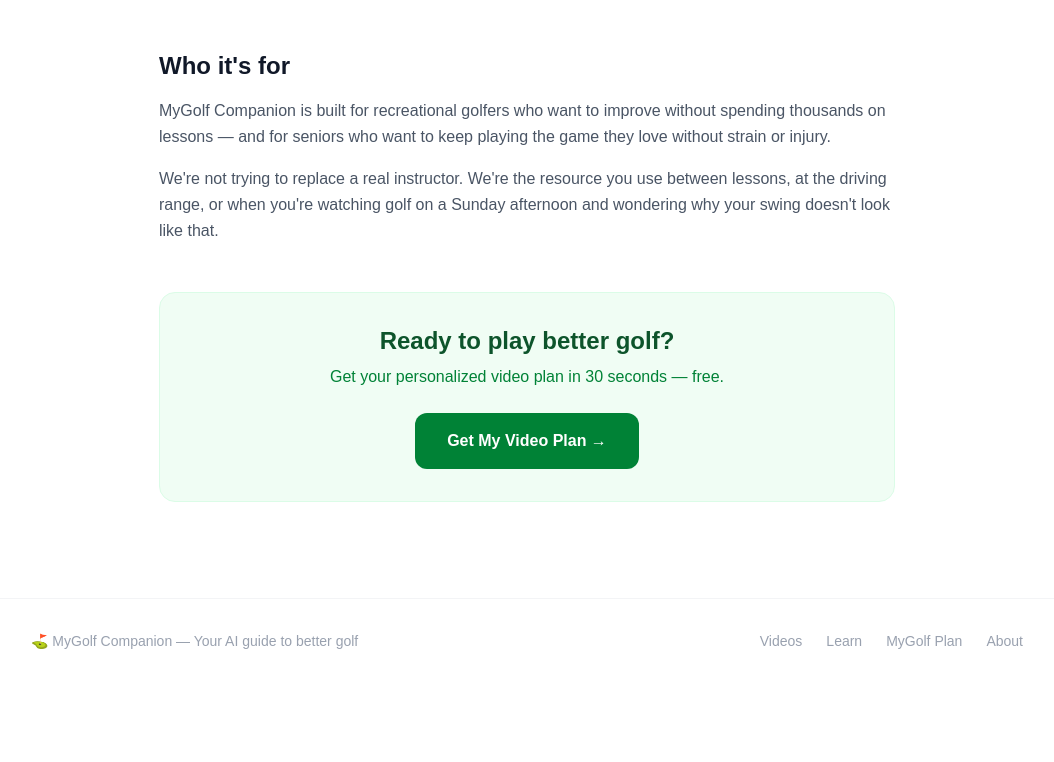
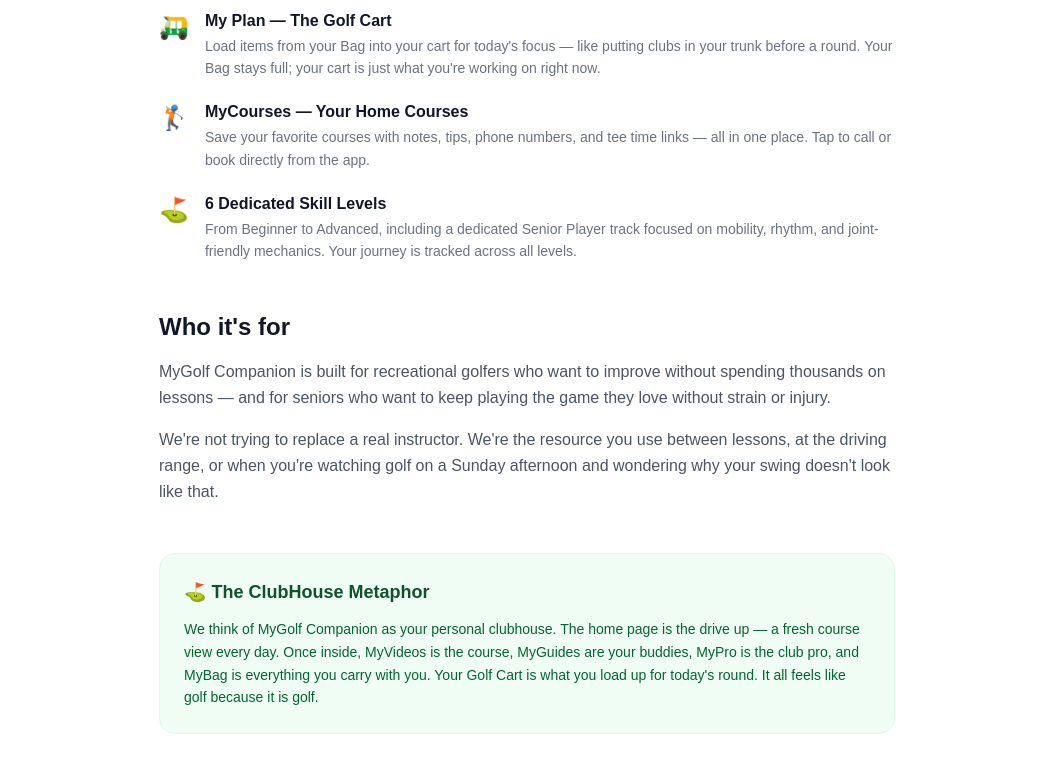
Before and after one commit to bd9356-gif/golf-ai-companion, a Next.js app: page /about in a window 1280 px wide. Shown: the part 1098-1860 px from the top of the page, without its empty margins (113-1167 px from the left). Before the commit the page ends 1781 px from the top, so only its background shows below. Built offline with nearby package versions, Linux system fonts and the light colour scheme.

Commit message:
Rotating images, auto-advance onboarding, green journey labels, about page rewrite

```diff
--- a/app/about/page.js
+++ b/app/about/page.js
@@ -3,7 +3,6 @@
 export default function AboutPage() {
   return (
     <div className="min-h-screen bg-white">
-      {/* Nav */}
       <header className="border-b border-gray-100 bg-white">
         <div className="max-w-4xl mx-auto px-4 py-4 text-center">
           <a href="/" className="hover:opacity-80 transition-opacity inline-block">
@@ -14,14 +13,11 @@ export default function AboutPage() {
       </header>
 
       <main className="max-w-3xl mx-auto px-4 py-16">
-
-        {/* Back link */}
         <button onClick={() => window.location.href='/welcome'} className="inline-flex items-center gap-1 text-sm text-gray-400 hover:text-gray-600 mb-10">← Back</button>
 
-        {/* Hero */}
         <h2 className="text-4xl font-bold text-gray-900 mb-4">About MyGolf Companion</h2>
         <p className="text-xl text-gray-500 leading-relaxed mb-12">
-          We built MyGolf Companion because most golfers want to improve but don't know where to start — and the internet is full of conflicting advice.
+          We built MyGolf Companion for golfers who want to improve without the guesswork — a personal clubhouse of curated videos, expert guides, and AI coaching matched to your game.
         </p>
 
         {/* Mission */}
@@ -35,16 +31,46 @@ export default function AboutPage() {
           </p>
         </div>
 
-        {/* What we offer */}
+        {/* What's inside */}
         <div className="mb-12">
-          <h3 className="text-2xl font-bold text-gray-900 mb-6">What MyGolf Companion offers</h3>
+          <h3 className="text-2xl font-bold text-gray-900 mb-6">What's inside MyClubHouse</h3>
           <div className="space-y-5">
             {[
-              { icon: '🎬', title: '767 curated instructional videos', desc: 'Hand-picked from the best golf coaches on YouTube — scored and categorized by AI for quality and relevance.' },
-              { icon: '🎯', title: 'Personalized video plans', desc: 'Tell us your skill level and we build a focused video plan matched to your game. No more scrolling through hundreds of videos hoping to find the right one.' },
-              { icon: '📖', title: 'Expert articles', desc: 'Practical golf articles written with AI covering swing tips, course management, the mental game, and fitness — all matched to your skill level.' },
-              { icon: '🤖', title: 'Ask MyGolf AI', desc: 'An AI golf coach available 24/7 to answer your questions about your swing, course strategy, practice drills, or anything else golf-related.' },
-              { icon: '⛳', title: '6 dedicated skill levels', desc: 'Including a dedicated Senior Player track focused on mobility, rhythm, and joint-friendly mechanics.' },
+              {
+                icon: '🎬',
+                title: 'MyVideos — The Course',
+                desc: '767 hand-picked instructional videos scored and categorized by AI — matched to your skill level and what you\'re working on.'
+              },
+              {
+                icon: '📖',
+                title: 'MyGuides — The Buddies',
+                desc: 'Expert articles covering swing tips, course management, the mental game, and fitness — all matched to your skill level and filterable by topic.'
+              },
+              {
+                icon: '🎓',
+                title: 'MyPro — Ask the Club Pro',
+                desc: 'Your AI golf coach available 24/7. Ask anything about your swing, course strategy, practice drills, or scoring — and save the answers to your Bag.'
+              },
+              {
+                icon: '🏌️',
+                title: 'MyBag — Your Golf Bag',
+                desc: 'Save videos, guides, and AI answers as you go. Everything you\'ve collected lives in your Bag, organized by your skill journey. Nothing ever gets lost.'
+              },
+              {
+                icon: '🛺',
+                title: 'My Plan — The Golf Cart',
+                desc: 'Load items from your Bag into your cart for today\'s focus — like putting clubs in your trunk before a round. Your Bag stays full; your cart is just what you\'re working on right now.'
+              },
+              {
+                icon: '🏌️',
+                title: 'MyCourses — Your Home Courses',
+                desc: 'Save your favorite courses with notes, tips, phone numbers, and tee time links — all in one place. Tap to call or book directly from the app.'
+              },
+              {
+                icon: '⛳',
+                title: '6 Dedicated Skill Levels',
+                desc: 'From Beginner to Advanced, including a dedicated Senior Player track focused on mobility, rhythm, and joint-friendly mechanics. Your journey is tracked across all levels.'
+              },
             ].map(({ icon, title, desc }) => (
               <div key={title} className="flex gap-4">
                 <span className="text-2xl shrink-0 mt-0.5">{icon}</span>
@@ -68,28 +94,34 @@ export default function AboutPage() {
           </p>
         </div>
 
+        {/* The metaphor */}
+        <div className="mb-12 bg-green-50 border border-green-100 rounded-2xl p-6">
+          <h3 className="text-lg font-bold text-green-900 mb-3">⛳ The ClubHouse Metaphor</h3>
+          <p className="text-sm text-green-800 leading-relaxed">
+            We think of MyGolf Companion as your personal clubhouse. The home page is the drive up — a fresh course view every day. Once inside, MyVideos is the course, MyGuides are your buddies, MyPro is the club pro, and MyBag is everything you carry with you. Your Golf Cart is what you load up for today's round. It all feels like golf because it is golf.
+          </p>
+        </div>
+
         {/* CTA */}
         <div className="bg-green-50 border border-green-100 rounded-2xl p-8 text-center">
           <h3 className="text-2xl font-bold text-green-900 mb-2">Ready to play better golf?</h3>
-          <p className="text-green-700 mb-6">Get your personalized video plan in 30 seconds — free.</p>
+          <p className="text-green-700 mb-6">Drive to your ClubHouse and get started — free.</p>
           <a
-            href="/onboarding"
+            href="/login"
             className="inline-block px-8 py-4 bg-green-700 text-white rounded-xl font-bold text-base hover:bg-green-800 transition-colors"
           >
-            Get My Video Plan →
+            ⛳ Drive to MyClubHouse →
           </a>
         </div>
-
       </main>
 
-      {/* Footer */}
       <footer className="border-t border-gray-100 py-8 mt-8">
         <div className="max-w-5xl mx-auto px-4 flex flex-col sm:flex-row items-center justify-between gap-4 text-sm text-gray-400">
           <p>⛳ MyGolf Companion — Your AI guide to better golf</p>
           <div className="flex gap-6">
-            <a href="/videos" className="hover:text-gray-600">Videos</a>
-            <a href="/learn" className="hover:text-gray-600">Learn</a>
-            <a href="/plan" className="hover:text-gray-600">MyGolf Plan</a>
+            <a href="/plan" className="hover:text-gray-600">MyVideos</a>
+            <a href="/learn" className="hover:text-gray-600">MyGuides</a>
+            <a href="/library" className="hover:text-gray-600">MyBag</a>
             <a href="/about" className="hover:text-gray-600">About</a>
           </div>
         </div>
--- a/app/library/page.js
+++ b/app/library/page.js
@@ -183,7 +183,7 @@ export default function MyBagPage() {
           inCart ? 'bg-yellow-100 text-yellow-700 hover:bg-yellow-200' : 'bg-gray-100 text-gray-500 hover:bg-yellow-50 hover:text-yellow-700'
         }`}
       >
-        {inCart ? '🛺 In Plan' : '🛺 Add to Plan'}
+        {inCart ? '🛺 Added' : '🛺 Add'}
       </button>
     )
   }
@@ -240,7 +240,7 @@ export default function MyBagPage() {
               {video.channel_name && <p className="text-xs text-gray-400 mt-0.5">{video.channel_name}</p>}
             </div>
             <div className="flex flex-col gap-5 items-end shrink-0">
-              <button onClick={() => removeVideo(saved.video_id)} className="text-sm text-red-400 hover:text-red-600 font-semibold py-1 px-2 flex items-center gap-1"><img src="/bag-icon.svg" width="40" height="40" style={{display:"inline",verticalAlign:"middle"}} alt="" /> Remove</button>
+              <button onClick={() => removeVideo(saved.video_id)} className="text-sm text-red-400 hover:text-red-600 font-semibold py-1 px-2">Remove</button>
               <CartButton itemId={saved.video_id} itemType="video" itemTitle={video.title} />
             </div>
           </div>
@@ -262,13 +262,19 @@ export default function MyBagPage() {
             <span className="text-xs text-green-700 mt-1 inline-block">{isOpen ? 'Close ▲' : 'Read ▼'}</span>
           </button>
           <div className="flex flex-col gap-5 items-end shrink-0">
-            <button onClick={() => removeArticle(saved.article_id)} className="text-sm text-red-400 hover:text-red-600 font-semibold py-1 px-2 flex items-center gap-1"><img src="/bag-icon.svg" width="40" height="40" style={{display:"inline",verticalAlign:"middle"}} alt="" /> Remove</button>
+            <button onClick={() => removeArticle(saved.article_id)} className="text-sm text-red-400 hover:text-red-600 font-semibold py-1 px-2">Remove</button>
             <CartButton itemId={saved.article_id} itemType="article" itemTitle={article.title} />
           </div>
         </div>
         {isOpen && article.content && (
           <div className="px-4 pb-4 border-t border-gray-100 pt-4">
             <div className="text-sm text-gray-700 leading-relaxed" dangerouslySetInnerHTML={{ __html: (article.content || '').split('\n\n').join('</p><p class="mb-3">').split('\n').join('<br/>') }} />
+            <button
+              onClick={() => setOpenArticleId(null)}
+              className="mt-4 w-full py-2 text-sm text-gray-500 border border-gray-200 rounded-xl hover:bg-gray-50 transition-colors"
+            >
+              Close Guide ▲
+            </button>
           </div>
         )}
       </div>
@@ -286,7 +292,7 @@ export default function MyBagPage() {
             <span className="text-xs text-green-700 mt-1 inline-block">{isOpen ? 'Close ▲' : 'Read ▼'}</span>
           </button>
           <div className="flex flex-col gap-5 items-end shrink-0">
-            <button onClick={() => removeAnswer(item.id)} className="text-sm text-red-400 hover:text-red-600 font-semibold py-1 px-2 flex items-center gap-1"><img src="/bag-icon.svg" width="40" height="40" style={{display:"inline",verticalAlign:"middle"}} alt="" /> Remove</button>
+            <button onClick={() => removeAnswer(item.id)} className="text-sm text-red-400 hover:text-red-600 font-semibold py-1 px-2">Remove</button>
             <CartButton itemId={item.id} itemType="answer" itemTitle={item.question} />
           </div>
         </div>
@@ -316,7 +322,7 @@ export default function MyBagPage() {
         <div className="flex items-center justify-between px-4 py-3 border-b border-yellow-200">
           <div>
             <p className="text-sm font-bold text-yellow-900">🛺 My Plan — {cartCount} item{cartCount !== 1 ? 's' : ''} loaded</p>
-            <p className="text-xs text-yellow-600 mt-0.5">Items stay in your Bag — this is just what you're working on today</p>
+            <p className="text-xs text-yellow-600 mt-0.5">You're prioritizing what you've saved for your plan — nothing leaves your Bag.</p>
           </div>
           <button onClick={clearCart} className="text-xs text-red-400 hover:text-red-600 font-semibold whitespace-nowrap ml-3">
             Clear All
@@ -441,7 +447,7 @@ export default function MyBagPage() {
               <div key={level}>
                 <div className="flex items-center gap-3 mb-3">
                   <div className={`flex-1 h-px ${level === currentSkillLevel ? 'bg-green-300' : 'bg-gray-200'}`} />
-                  <span className={`text-sm font-bold px-3 py-1 rounded-full ${level === currentSkillLevel ? 'bg-green-700 text-white' : 'bg-gray-100 text-gray-600'}`}>
+                  <span className={`text-sm font-bold px-3 py-1 rounded-full ${level === currentSkillLevel ? 'bg-green-700 text-white' : 'bg-green-100 text-green-700'}`}>
                     {level === currentSkillLevel ? '📍 ' : ''}{TIER_LABELS[level] || 'Other'}{level === currentSkillLevel ? ' (current)' : ''}
                   </span>
                   <div className={`flex-1 h-px ${level === currentSkillLevel ? 'bg-green-300' : 'bg-gray-200'}`} />
--- a/app/onboarding/page.js
+++ b/app/onboarding/page.js
@@ -53,13 +53,14 @@ export default function OnboardingPage() {
     }
   }, [])
 
-  function handleSubmit() {
-    if (!selected) return
-    const tier = TIERS.find(t => t.value === selected)
+  function selectLevel(value) {
+    const tier = TIERS.find(t => t.value === value)
+    setSelected(value)
     localStorage.setItem('golf_skill_level', tier.value)
     localStorage.setItem('golf_topics', JSON.stringify(tier.topics))
     localStorage.setItem('golf_answers', JSON.stringify({ level: tier.value }))
-    router.push('/welcome')
+    // Small delay so user sees their selection highlighted before navigating
+    setTimeout(() => router.push('/welcome'), 300)
   }
 
   return (
@@ -83,7 +84,7 @@ export default function OnboardingPage() {
           {TIERS.map((tier) => (
             <button
               key={tier.value}
-              onClick={() => setSelected(tier.value)}
+              onClick={() => selectLevel(tier.value)}
               className={`w-full text-left px-5 py-4 rounded-xl border-2 transition-all ${
                 selected === tier.value
                   ? 'border-green-600 bg-green-50'
@@ -100,15 +101,7 @@ export default function OnboardingPage() {
           ))}
         </div>
 
-        <div className="mt-8">
-          <button
-            onClick={handleSubmit}
-            disabled={!selected}
-            className="w-full py-4 bg-green-700 text-white rounded-xl text-base font-semibold hover:bg-green-800 disabled:opacity-40 disabled:cursor-not-allowed transition-colors"
-          >
-            Go to MyClubHouse →
-          </button>
-        </div>
+
       </main>
     </div>
   )
--- a/app/page.js
+++ b/app/page.js
@@ -1,6 +1,21 @@
 'use client'
 import { useState, useEffect } from 'react'
 import { createClient } from '@supabase/supabase-js'
+
+const COURSE_IMAGES = [
+  { url: 'https://images.unsplash.com/photo-1535131749006-b7f58c99034b?w=800&q=80&fit=crop', name: 'Morning Round' },
+  { url: 'https://images.unsplash.com/photo-1593111774240-d529f12cf4bb?w=800&q=80&fit=crop', name: 'Fairway at Dawn' },
+  { url: 'https://images.unsplash.com/photo-1587174486073-ae5e5cff23aa?w=800&q=80&fit=crop', name: 'Golden Hour' },
+  { url: 'https://images.unsplash.com/photo-1548438294-1ad5d5f4f063?w=800&q=80&fit=crop', name: 'Links Course' },
+  { url: 'https://images.unsplash.com/photo-1600965962102-9d260a71890d?w=800&q=80&fit=crop', name: 'The Approach' },
+  { url: 'https://images.unsplash.com/photo-1574258495973-f010dfbb5371?w=800&q=80&fit=crop', name: 'Sunset Green' },
+  { url: 'https://images.unsplash.com/photo-1614726365952-510103b1bbb4?w=800&q=80&fit=crop', name: 'Early Morning Tee' },
+]
+
+function getDailyImage() {
+  const dayOfYear = Math.floor((Date.now() - new Date(new Date().getFullYear(), 0, 0)) / 86400000)
+  return COURSE_IMAGES[dayOfYear % COURSE_IMAGES.length]
+}
 
 const supabase = createClient(
   process.env.NEXT_PUBLIC_SUPABASE_URL,
--- a/app/welcome/page.js
+++ b/app/welcome/page.js
@@ -2,6 +2,21 @@
 import { useEffect, useState } from 'react'
 import { useRouter } from 'next/navigation'
 import { createClient } from '@supabase/supabase-js'
+
+const CLUBHOUSE_IMAGES = [
+  { url: 'https://images.unsplash.com/photo-1587174486073-ae5e5cff23aa?w=800&q=80&fit=crop', name: 'Golden Hour' },
+  { url: 'https://images.unsplash.com/photo-1574258495973-f010dfbb5371?w=800&q=80&fit=crop', name: 'Sunset Green' },
+  { url: 'https://images.unsplash.com/photo-1600965962102-9d260a71890d?w=800&q=80&fit=crop', name: 'The Approach' },
+  { url: 'https://images.unsplash.com/photo-1593111774240-d529f12cf4bb?w=800&q=80&fit=crop', name: 'Fairway at Dawn' },
+  { url: 'https://images.unsplash.com/photo-1548438294-1ad5d5f4f063?w=800&q=80&fit=crop', name: 'Links Course' },
+  { url: 'https://images.unsplash.com/photo-1535131749006-b7f58c99034b?w=800&q=80&fit=crop', name: 'Morning Round' },
+  { url: 'https://images.unsplash.com/photo-1614726365952-510103b1bbb4?w=800&q=80&fit=crop', name: 'Early Morning Tee' },
+]
+
+function getDailyImage() {
+  const dayOfYear = Math.floor((Date.now() - new Date(new Date().getFullYear(), 0, 0)) / 86400000)
+  return CLUBHOUSE_IMAGES[(dayOfYear + 3) % CLUBHOUSE_IMAGES.length]
+}
 
 const supabase = createClient(
   process.env.NEXT_PUBLIC_SUPABASE_URL,
@@ -96,6 +111,15 @@ export default function ClubhousePage() {
       </header>
 
       <main className="max-w-4xl mx-auto px-4 py-8">
+        {/* Daily rotating course image */}
+        <div className="relative w-full rounded-2xl overflow-hidden mb-6" style={{height: '180px'}}>
+          <img src={getDailyImage().url} alt={getDailyImage().name} className="w-full h-full object-cover" />
+          <div className="absolute inset-0 bg-black/30 rounded-2xl" />
+          <div className="absolute bottom-2 right-3">
+            <span className="text-white/70 text-xs font-medium">{getDailyImage().name}</span>
+          </div>
+        </div>
+
         <div className="text-center mb-8">
           <h2 className="text-3xl font-bold text-gray-900 mb-1">
             MyClubHouse
```
